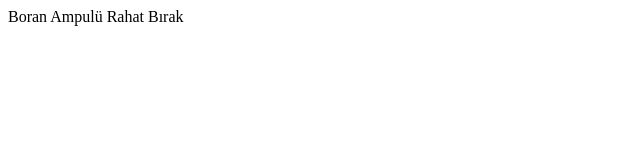
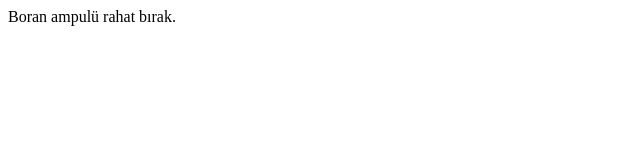
Before and after one commit to araswqm/controlmylights, a plain HTML site: page index.html in a window 1280 px wide. Shown: the full height of the page, 0-640 px from the left. Drawn offline with Linux system fonts and the light colour scheme.

Commit message:
Update index.html

```diff
--- a/index.html
+++ b/index.html
@@ -1 +1 @@
-<h>Boran Ampulü Rahat Bırak</h>
+<h>Boran ampulü rahat bırak.</h>
```
